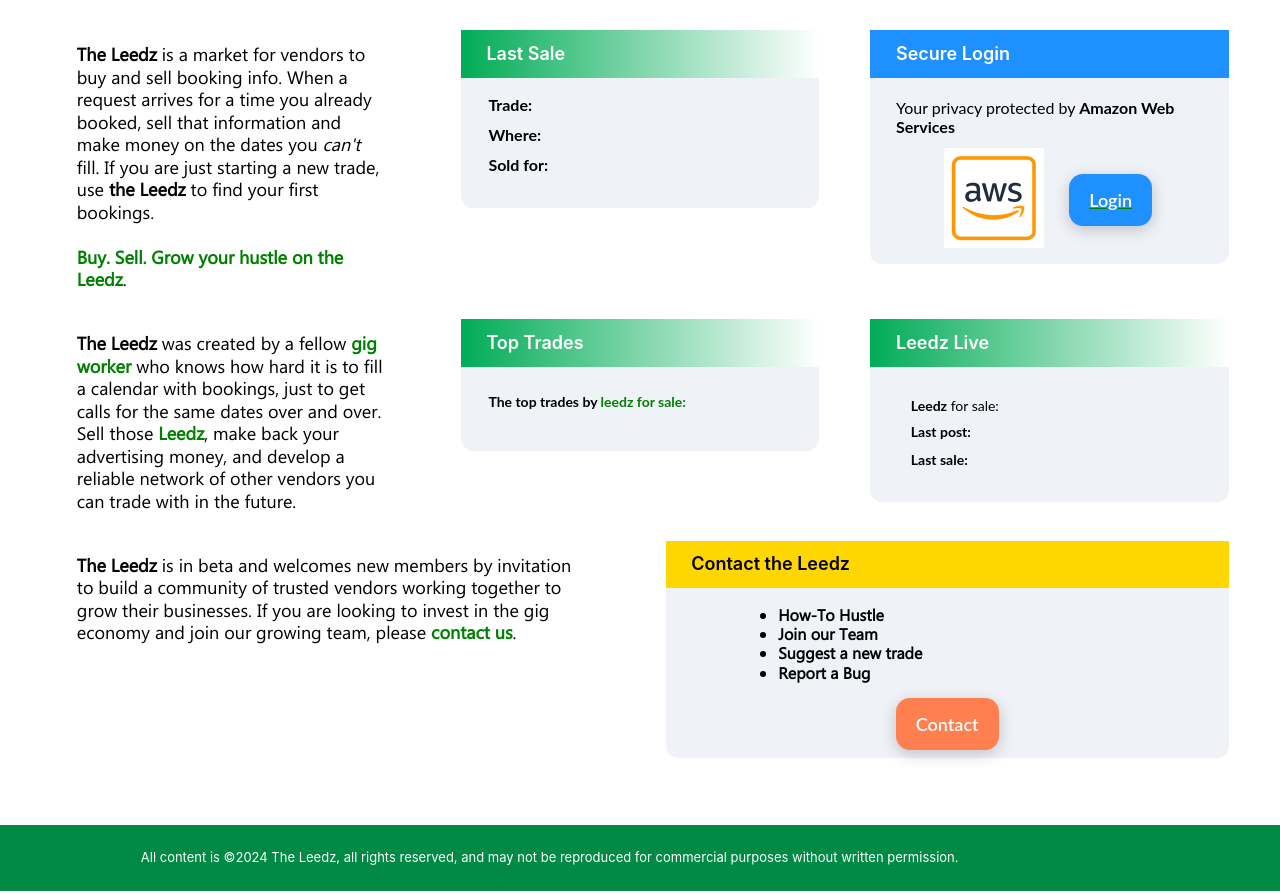
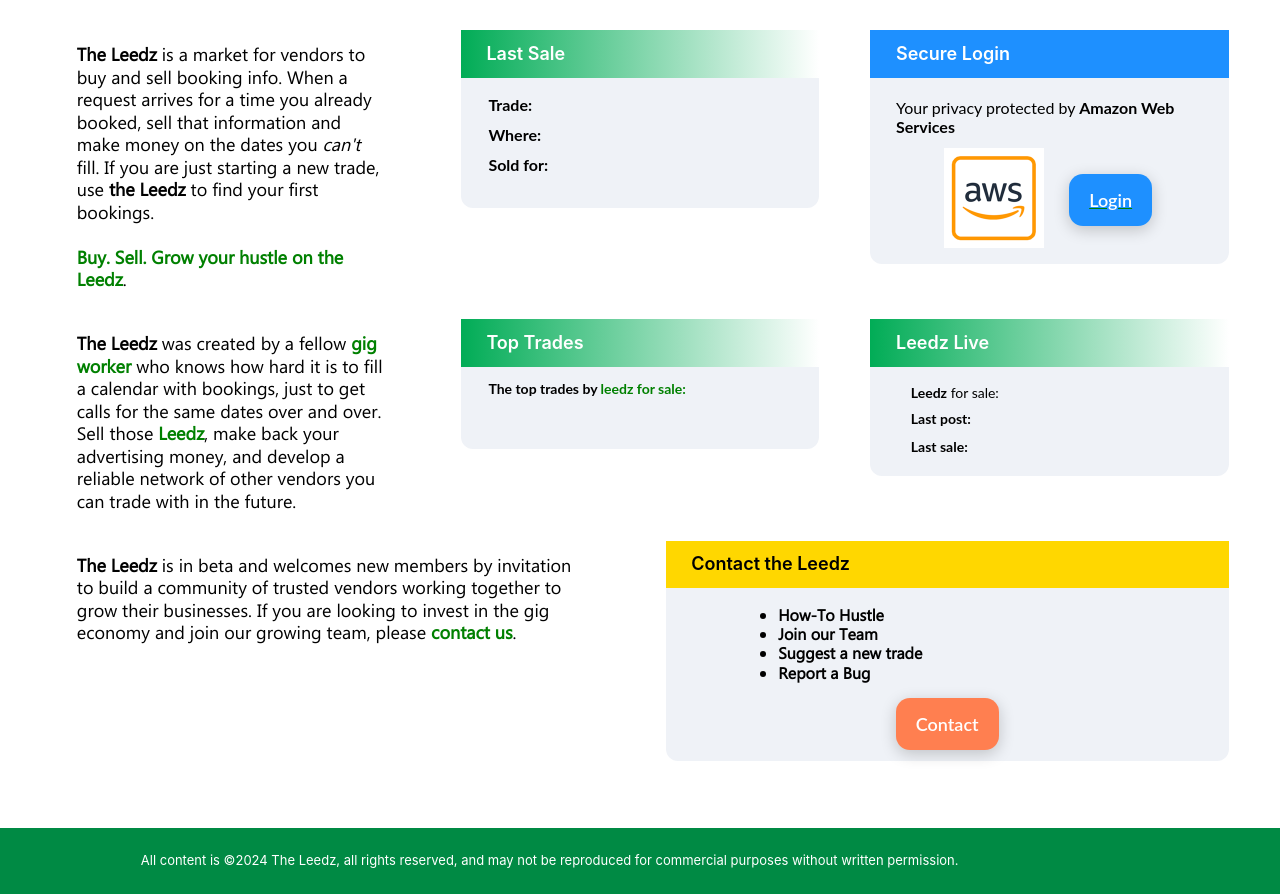
Before and after one commit to scottgrossworks/FRONT_3, a plain HTML site: page stats.html in a window 1280 px wide. Shown: the part 147-1041 px from the top of the page. Drawn offline with Linux system fonts and the light colour scheme; no server answers.

Commit message:
stats page tweaks

```diff
--- a/css/stats.css
+++ b/css/stats.css
@@ -168,11 +168,11 @@ a {
 
 
 #top_trades table {
-  padding: 2vw;
+  padding: 1vw 2vw 1vw 2vw;
 }
 
 #trades_table {
-  padding-top:10px;
+  padding-top:6px;
 }
 
 
@@ -208,7 +208,7 @@ a {
 #leedz_live table {
 
   margin-left:1vw;
-  padding:2vw;
+  padding:1vw 2vw 1vw 2vw;
   line-height: 3vh;
 }
 
@@ -279,7 +279,7 @@ a#date_bought_3 {
 
 
 #contact_item {
-  min-height:200px;
+  min-height:220px;
 }
 
 #contact_item .item_title {
```
Also changed, not shown: index.html (+4 -2 lines).
